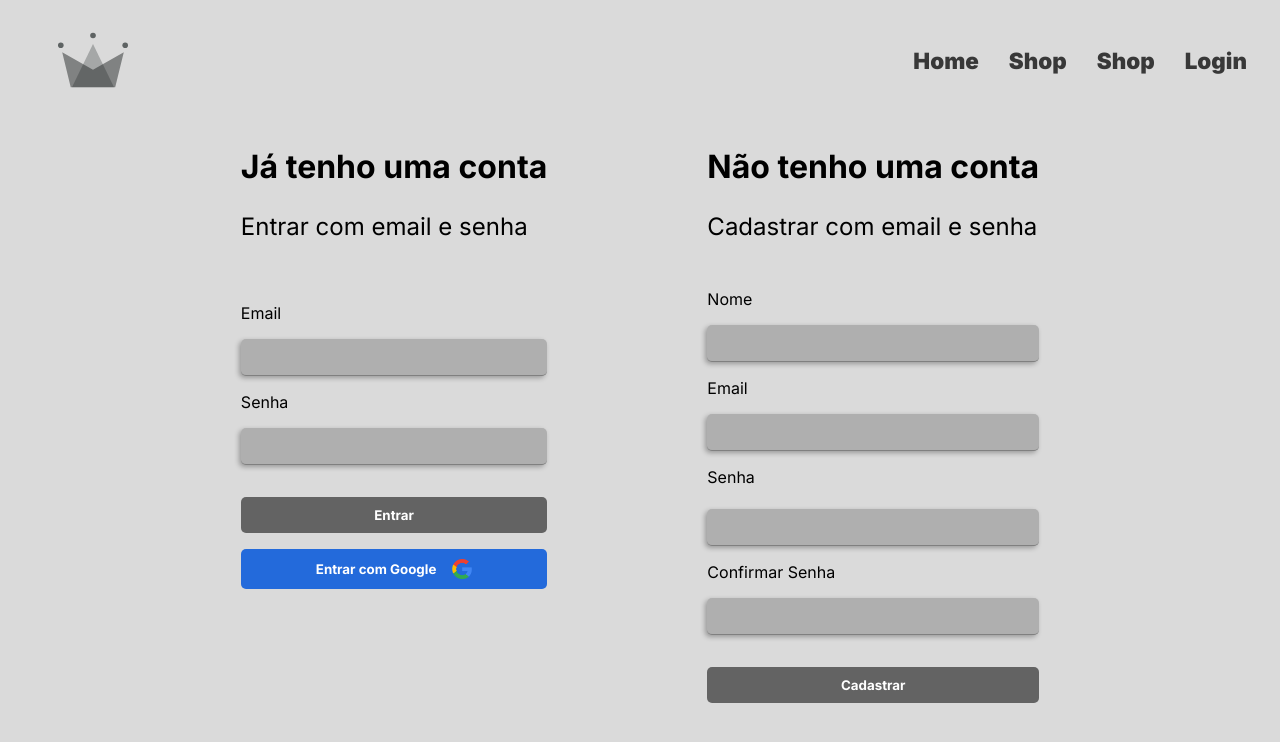
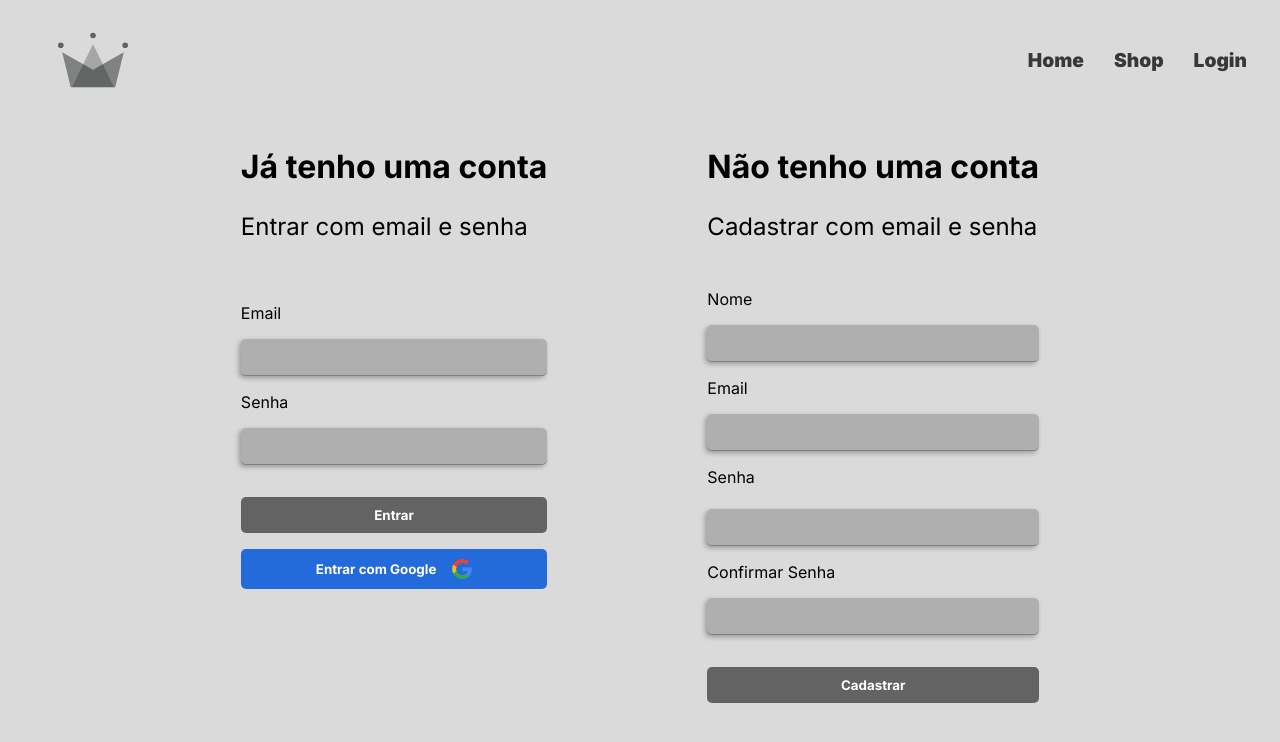
Before and after one commit to AndreLuizMMS/crwn-clothing-eCommerce, a React (Vite) app: page /sign-in in a window 1280 px wide. Shown: the top 742 px of the page. Built offline with nearby package versions, Linux system fonts and the light colour scheme.

Commit message:
Sign-out method

```diff
--- a/src/App/App.scss
+++ b/src/App/App.scss
@@ -14,14 +14,3 @@ body {
   flex-wrap: wrap;
   justify-content: space-between;
 }
-
-a {
-  text-decoration: none;
-  font-size: 1.4rem;
-  font-weight: 900;
-  color: rgb(56, 56, 56);
-
-  &:hover {
-    color: black;
-  }
-}
--- a/src/App/components/Sign-in-form/Sign-in-form.jsx
+++ b/src/App/components/Sign-in-form/Sign-in-form.jsx
@@ -1,13 +1,14 @@
+import { useState, useContext } from 'react';
+
 import {
   signInWithGooglePopUp,
   signInWithEmailAndPass,
   createUserDocFromAuth
 } from '../../../utils/FireBase/FireBase.js';
-
-import './Sign-in-form.scss';
+import { UserContext } from '../../../Context/UserContext';
 
 import logo from '../../../assets/Google__G__Logo.png';
-import { useState } from 'react';
+import './Sign-in-form.scss';
 
 const defaultFormFields = {
   email: '',
@@ -18,6 +19,8 @@ const SignInForm = () => {
   const [formField, setFormField] = useState(defaultFormFields);
   const { email, password } = formField;
   const [erro, setErro] = useState('');
+
+  const { setCurrentUser } = useContext(UserContext);
 
   const logGoogleUserPopUp = async () => {
     const { user } = await signInWithGooglePopUp();
@@ -36,8 +39,9 @@ const SignInForm = () => {
   async function handleSubmit(event) {
     event.preventDefault();
     try {
-      const userLogin = await signInWithEmailAndPass(email, password);
-      console.log(userLogin);
+      const { user } = await signInWithEmailAndPass(email, password);
+      setCurrentUser(user);
+
       clearForm();
       setErro('');
     } catch (error) {
--- a/src/App/components/Sign-up-form/Sign-Up-Form.jsx
+++ b/src/App/components/Sign-up-form/Sign-Up-Form.jsx
@@ -1,9 +1,11 @@
-import { useState } from 'react';
+import { useState, useContext } from 'react';
 
 import {
   createAuthUserWithEmailAndPassword,
   createUserDocFromAuth
 } from '../../../utils/FireBase/FireBase';
+
+import { UserContext } from '../../../Context/UserContext';
 
 import './Sin-Up-form.scss';
 
@@ -18,6 +20,8 @@ function SignUpForm() {
   const [formField, setFormField] = useState(defaultFormFields);
   const { displayName, email, confirmPassword, password } = formField;
   const [erro, setErro] = useState('');
+
+  const { setCurrentUser } = useContext(UserContext);
 
   function clearForm() {
     setFormField(defaultFormFields);
@@ -39,12 +43,13 @@ function SignUpForm() {
         email,
         password
       );
-
+      setCurrentUser(user);
       await createUserDocFromAuth(user, { displayName });
       clearForm();
-      setErro('')
+      setErro('');
     } catch (error) {
-      let pass6Char = 'FirebaseError: Firebase: Password should be at least 6 characters (auth/weak-password).'
+      let pass6Char =
+        'FirebaseError: Firebase: Password should be at least 6 characters (auth/weak-password).';
       if (error == pass6Char) {
         setErro('A senha deve concter 6 caracteres');
       }
--- a/src/App/components/routes/Navigation/Navigation.jsx
+++ b/src/App/components/routes/Navigation/Navigation.jsx
@@ -1,17 +1,26 @@
-import { Fragment } from 'react';
+import { Fragment, useContext } from 'react';
 import { Outlet, Link } from 'react-router-dom';
 
-import './Navigation.scss'
+import { UserContext } from '../../../../Context/UserContext';
+import { SignOutUser } from '../../../../utils/FireBase/FireBase';
 
-import crwnLogo from '../../../../assets/crown.svg'
+import './Navigation.scss';
+import crwnLogo from '../../../../assets/crown.svg';
 
 const Navigation = () => {
+  const { currentUser, setCurrentUser } = useContext(UserContext);
+
+  async function signOutHandler() {
+    const res = await SignOutUser();
+    setCurrentUser(null);
+  }
+
   return (
     <Fragment>
-      <div className='navigation'>
-        <Link className='logo-container' to='/'>
-        <img src={crwnLogo} alt="" />
-          </Link>
+      <div className="navigation">
+        <Link className="logo-container" to="/">
+          <img src={crwnLogo} alt="" />
+        </Link>
         <div className="nav-links-container">
           <Link className="nav-links" to="/">
             Home
@@ -19,12 +28,15 @@ const Navigation = () => {
           <Link className="nav-links" to="/shop">
             Shop
           </Link>
-          <Link className="nav-links" to="/shop">
-            Shop
-          </Link>
-          <Link className="nav-links" to="/sign-in">
-            Login
-          </Link>
+          {currentUser ? (
+            <a href="#" onClick={signOutHandler}>
+              Sign-out
+            </a>
+          ) : (
+            <Link className="nav-links" to="/sign-in">
+              Login
+            </Link>
+          )}
         </div>
       </div>
       <Outlet />
--- a/src/App/components/routes/Navigation/Navigation.scss
+++ b/src/App/components/routes/Navigation/Navigation.scss
@@ -30,3 +30,14 @@
     }
   }
 }
+
+a {
+  text-decoration: none;
+  font-size: 1.2rem;
+  font-weight: 900;
+  color: rgb(56, 56, 56);
+
+  &:hover {
+    color: black;
+  }
+}
--- /dev/null
+++ b/src/Context/UserContext.jsx
@@ -0,0 +1,13 @@
+import { useState, createContext } from 'react';
+
+export const UserContext = createContext({
+  currentUser: null,
+  setCurrentUser: () => {}
+});
+
+export function UserProvider({ children }) {
+  const [currentUser, setCurrentUser] = useState(null);
+  const value = { currentUser, setCurrentUser };
+
+  return <UserContext.Provider value={value}>{children}</UserContext.Provider>;
+}
--- a/src/main.jsx
+++ b/src/main.jsx
@@ -3,13 +3,16 @@ import { createRoot } from 'react-dom/client';
 import { BrowserRouter } from 'react-router-dom';
 
 import App from './App/App';
+import { UserProvider } from './Context/UserContext';
 
 const container = document.getElementById('root');
 const root = createRoot(container);
 root.render(
   <React.StrictMode>
     <BrowserRouter>
-      <App />
+      <UserProvider>
+        <App />
+      </UserProvider>
     </BrowserRouter>
   </React.StrictMode>
 );
--- a/src/utils/FireBase/FireBase.js
+++ b/src/utils/FireBase/FireBase.js
@@ -6,7 +6,8 @@ import {
   signInWithPopup,
   GoogleAuthProvider,
   createUserWithEmailAndPassword,
-  signInWithEmailAndPassword
+  signInWithEmailAndPassword,
+  signOut
 } from 'firebase/auth';
 
 import { getFirestore, doc, getDoc, setDoc } from 'firebase/firestore';
@@ -71,3 +72,5 @@ export const signInWithEmailAndPass = async (email, password) => {
 
   return await signInWithEmailAndPassword(auth, email, password);
 };
+
+export const SignOutUser = () => signOut(auth);
```
